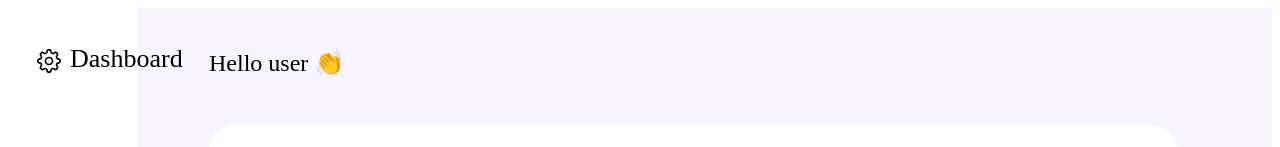
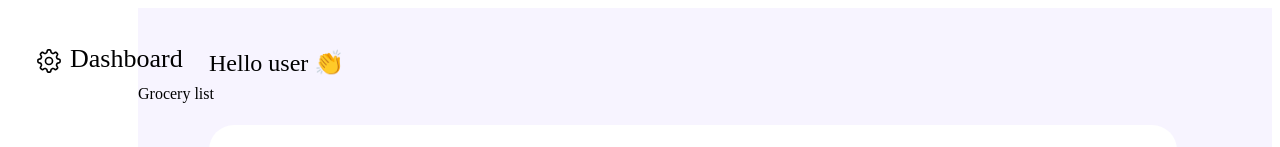
Before and after one commit to jyhaoo/grocery-management, a React (Create React App) app in the folder grocery-management-reactjs/: page / in a window 1280 px wide. Shown: the top 147 px of the page. Built offline with nearby package versions, Linux system fonts and the light colour scheme.

Commit message:
update app.js

```diff
--- a/grocery-management-reactjs/src/App.js
+++ b/grocery-management-reactjs/src/App.js
@@ -5,6 +5,7 @@ import { lightTheme } from "./components/utils/Themes";
 import Navbar from "../src/components/navbar";
 import Welcome from "../src/components/welcome";
 import Summary from "../src/components/summary";
+import GroceryList from "./components/groceryList";
 
 const Body = styled.div`
   float: right;
@@ -21,6 +22,7 @@ function App() {
         <Body>
           <Welcome />
           <Summary />
+          <GroceryList />
         </Body>
       </Router>
     </ThemeProvider>
```
